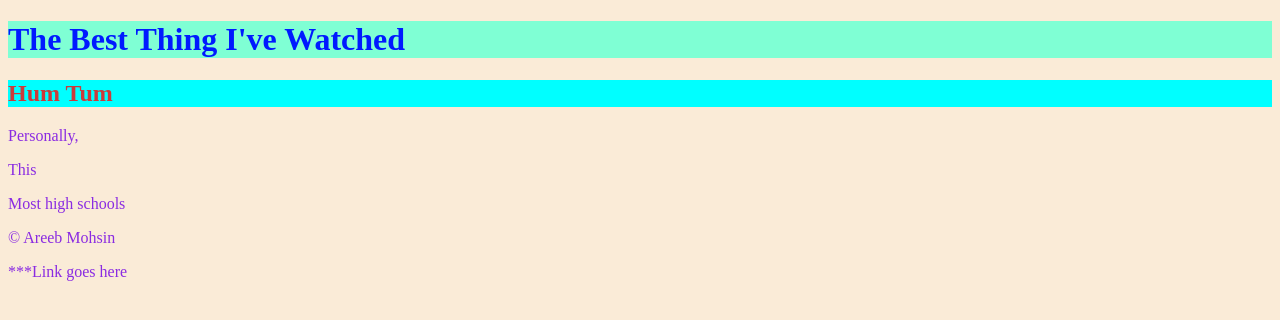
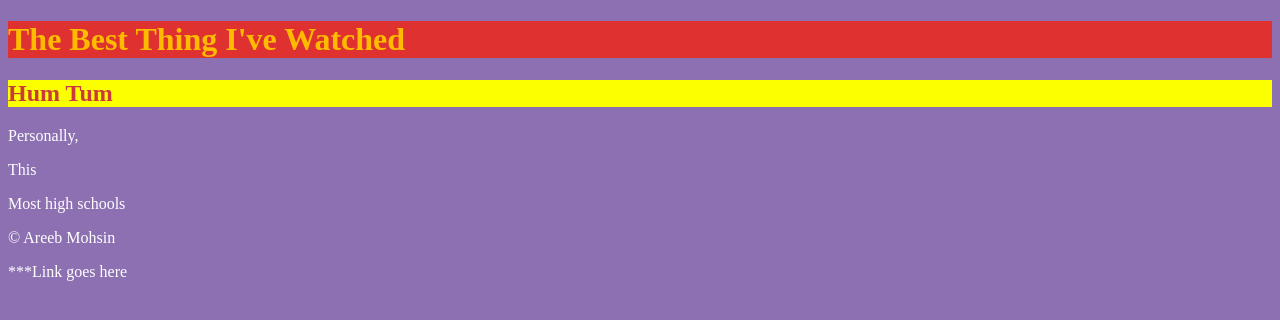
Before and after one commit to GelatoBoi/UX220-Lab-3, a plain HTML site: page Index.html in a window 1280 px wide. Drawn offline with Linux system fonts and the light colour scheme.

Commit message:
Update again

```diff
--- a/Index.html
+++ b/Index.html
@@ -8,23 +8,23 @@
 
     <style>
         h1{
-            background-color: aquamarine;
+            background-color: rgb(224, 49, 49);
         }
         h2{
-            background-color: aqua;
+            background-color: rgb(251, 255, 0);
         }
         body{
-            background-color: antiquewhite;
+            background-color: rgb(140, 112, 177);
         }
 
         h1{
-            color: rgb(0, 26, 255);
+            color: rgb(255, 187, 0);
         }
         h2{
             color: #cb3b3b;
         }
         body{
-            color: blueviolet;
+            color: rgb(255, 255, 255);
         }
     </style>
 </head>
```
